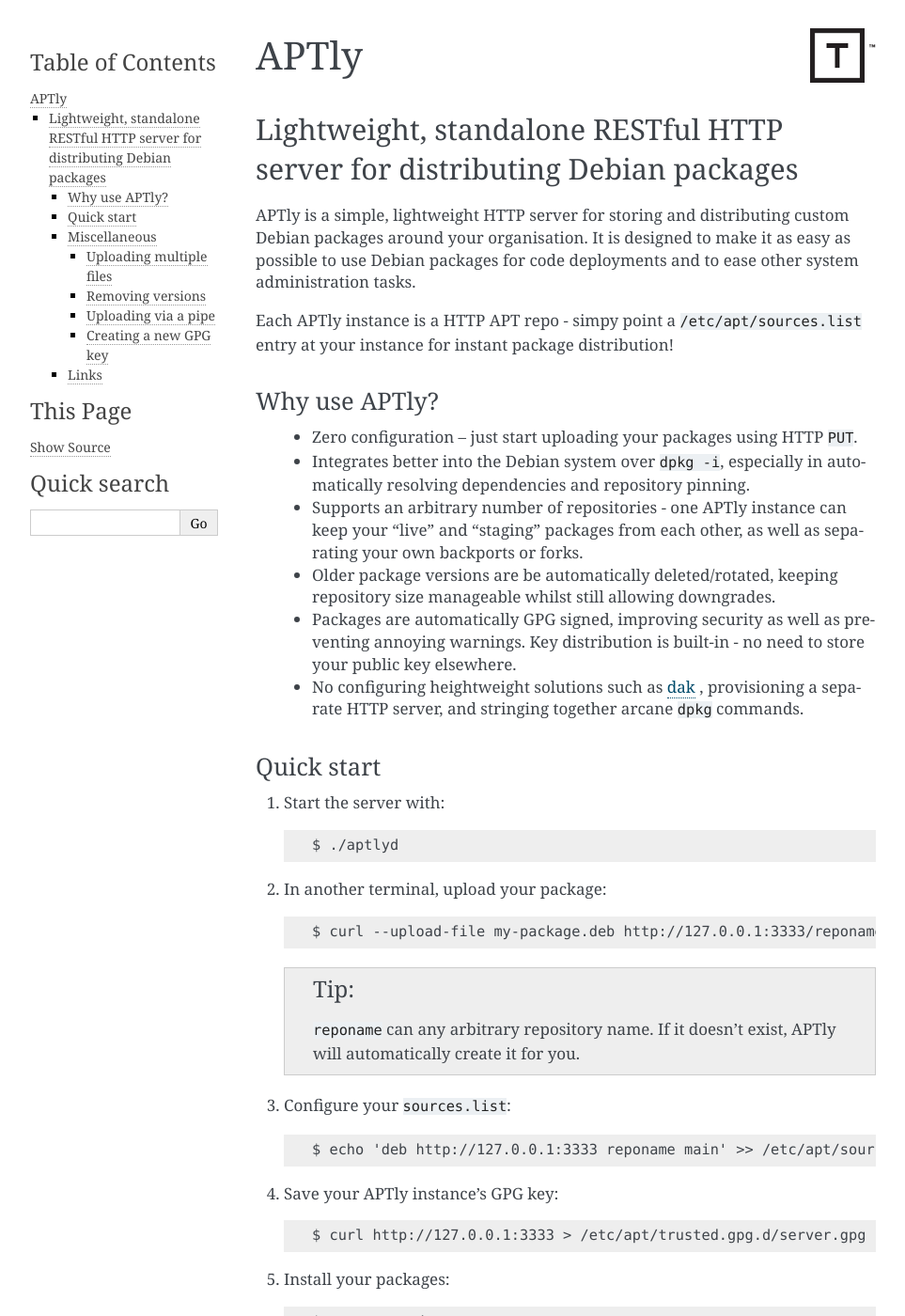
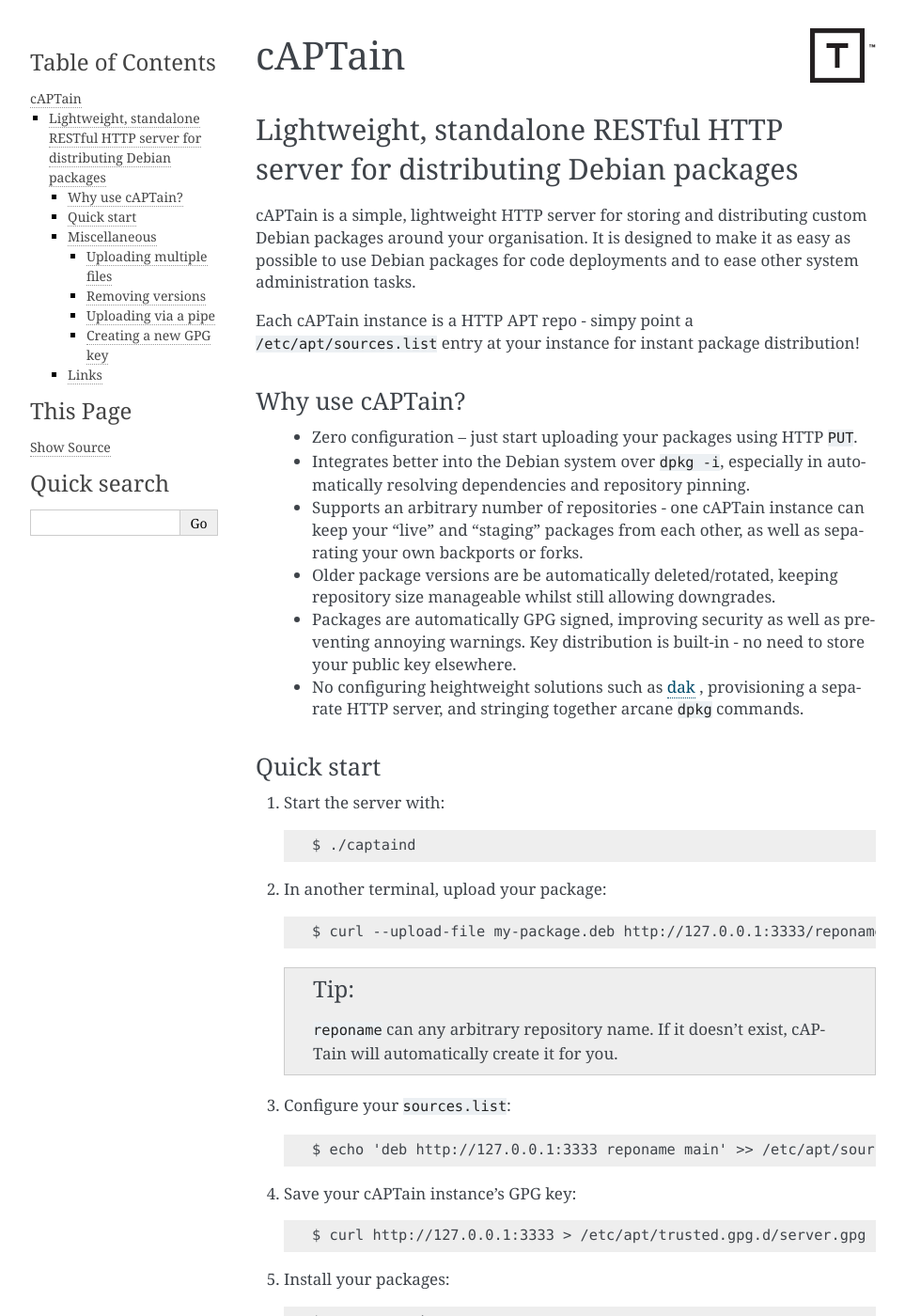
Before and after one commit to thread/captain, a Sphinx documentation site: the page built from docs/index.rst, in a window 1280 px wide and 1400 px high. Shown: the whole window at 94% size, without its empty margins (148-1111 px from the left). Built offline with Sphinx 7.4.7, drawn with Linux system fonts in a browser that asks for light colours; some of the changed text lies outside the part shown.

Commit message:
Rename to adapt - I clearly cannot Google.
Signed-off-by: Chris Lamb <chris@thread.com>

```diff
--- a/README.rst
+++ b/README.rst
@@ -1,30 +1,30 @@
-=====
-APTly
-=====
+=======
+cAPTain
+=======
 
 ----------------------------------------------------------------------------
 Lightweight, standalone RESTful HTTP server for distributing Debian packages
 ----------------------------------------------------------------------------
 
-APTly is a simple, lightweight HTTP server for storing and distributing custom
-Debian packages around your organisation. It is designed to make it as easy as
-possible to use Debian packages for code deployments and to ease other system
-administration tasks.
+cAPTain is a simple, lightweight HTTP server for storing and distributing
+custom Debian packages around your organisation. It is designed to make it as
+easy as possible to use Debian packages for code deployments and to ease other
+system administration tasks.
 
-Each APTly instance is a HTTP APT repo - simpy point a
+Each cAPTain instance is a HTTP APT repo - simpy point a
 ``/etc/apt/sources.list`` entry at your instance for instant package
 distribution!
 
 
-Why use APTly?
---------------
+Why use cAPTain?
+----------------
 
  * Zero configuration -- just start uploading your packages using HTTP ``PUT``.
 
  * Integrates better into the Debian system over ``dpkg -i``, especially in
    automatically resolving dependencies and repository pinning.
 
- * Supports an arbitrary number of repositories - one APTly instance can keep
+ * Supports an arbitrary number of repositories - one cAPTain instance can keep
    your "live" and "staging" packages from each other, as well as separating
    your own backports or forks.
 
@@ -45,7 +45,7 @@
 
 #. Start the server with::
 
-    $ ./aptlyd
+    $ ./captaind
 
 #. In another terminal, upload your package::
 
@@ -53,14 +53,14 @@
 
    .. tip::
 
-     ``reponame`` can any arbitrary repository name. If it doesn't exist, APTly
+     ``reponame`` can any arbitrary repository name. If it doesn't exist, cAPTain
      will automatically create it for you.
 
 #. Configure your ``sources.list``::
 
     $ echo 'deb http://127.0.0.1:3333 reponame main' >> /etc/apt/sources.list
 
-#. Save your APTly instance's GPG key::
+#. Save your cAPTain instance's GPG key::
 
     $ curl http://127.0.0.1:3333 > /etc/apt/trusted.gpg.d/server.gpg
 
@@ -108,7 +108,7 @@
 Creating a new GPG key
 """"""""""""""""""""""
 
-APTly ships with a dummy key for getting started quickly. To create your own
+cAPTain ships with a dummy key for getting started quickly. To create your own
 key, run::
 
    $ gpg --homedir=/path/to/gpg-home --gen-key
@@ -120,10 +120,10 @@
 -----
 
 Homepage/documentation:
-  https://aptly.readthedocs.org/
+  https://captain.readthedocs.org/
 
 View/download code
-  https://github.com/thread/aptly
+  https://github.com/thread/captain
 
 File a bug
-  https://github.com/thread/aptly/issues
+  https://github.com/thread/captain/issues
--- a/docs/conf.py
+++ b/docs/conf.py
@@ -1,4 +1,4 @@
-project = 'aptly'
+project = 'captain'
 version = ''
 release = ''
 copyright = '2014 Thread, Inc.'
--- a/setup.py
+++ b/setup.py
@@ -1,7 +1,7 @@
 from setuptools import find_packages, setup
 
 setup(
-    name='aptly',
+    name='captain',
     version='0',
     packages=find_packages(),
     description="",
```
Also changed, not shown: 10 other files.
